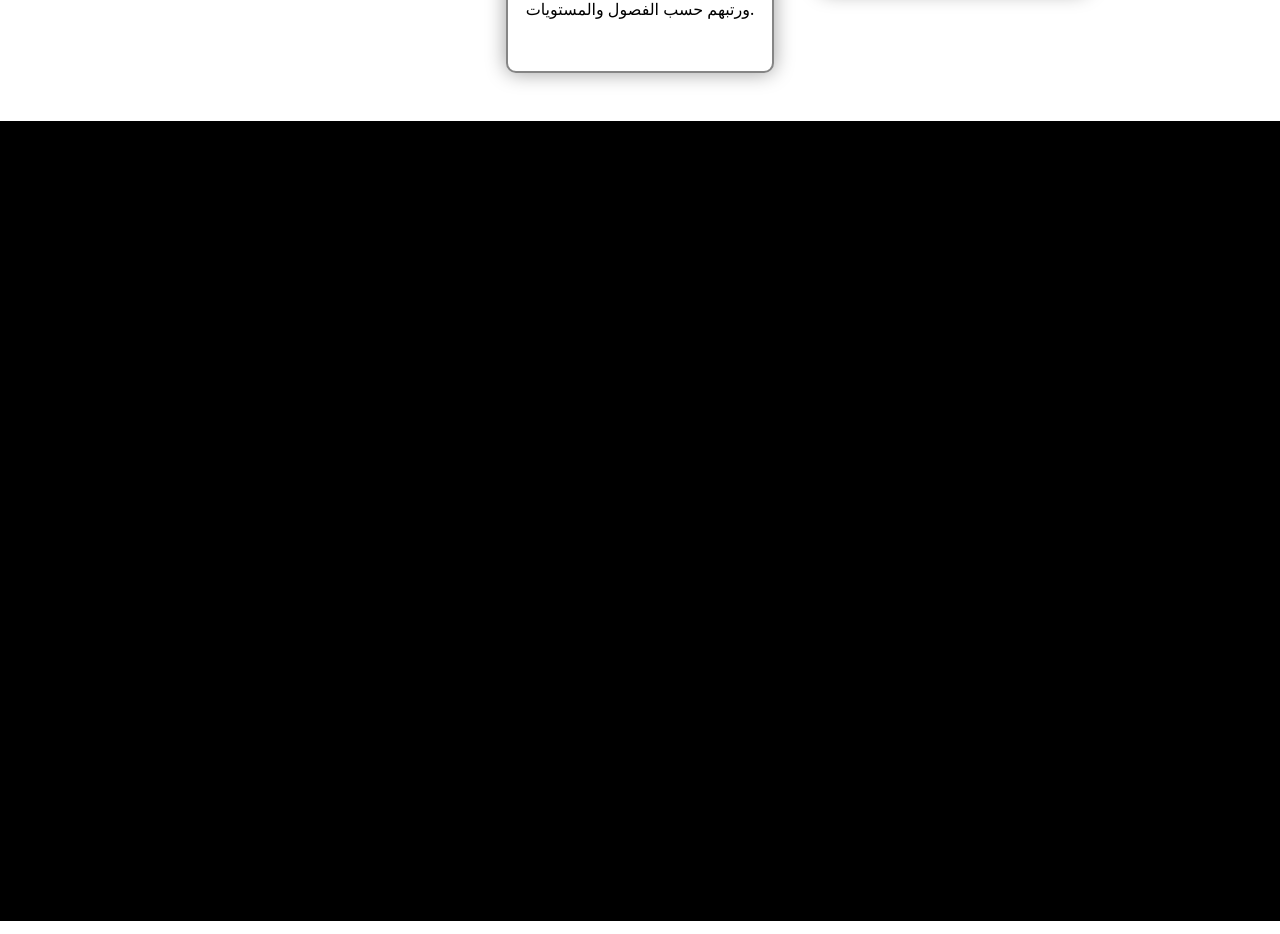
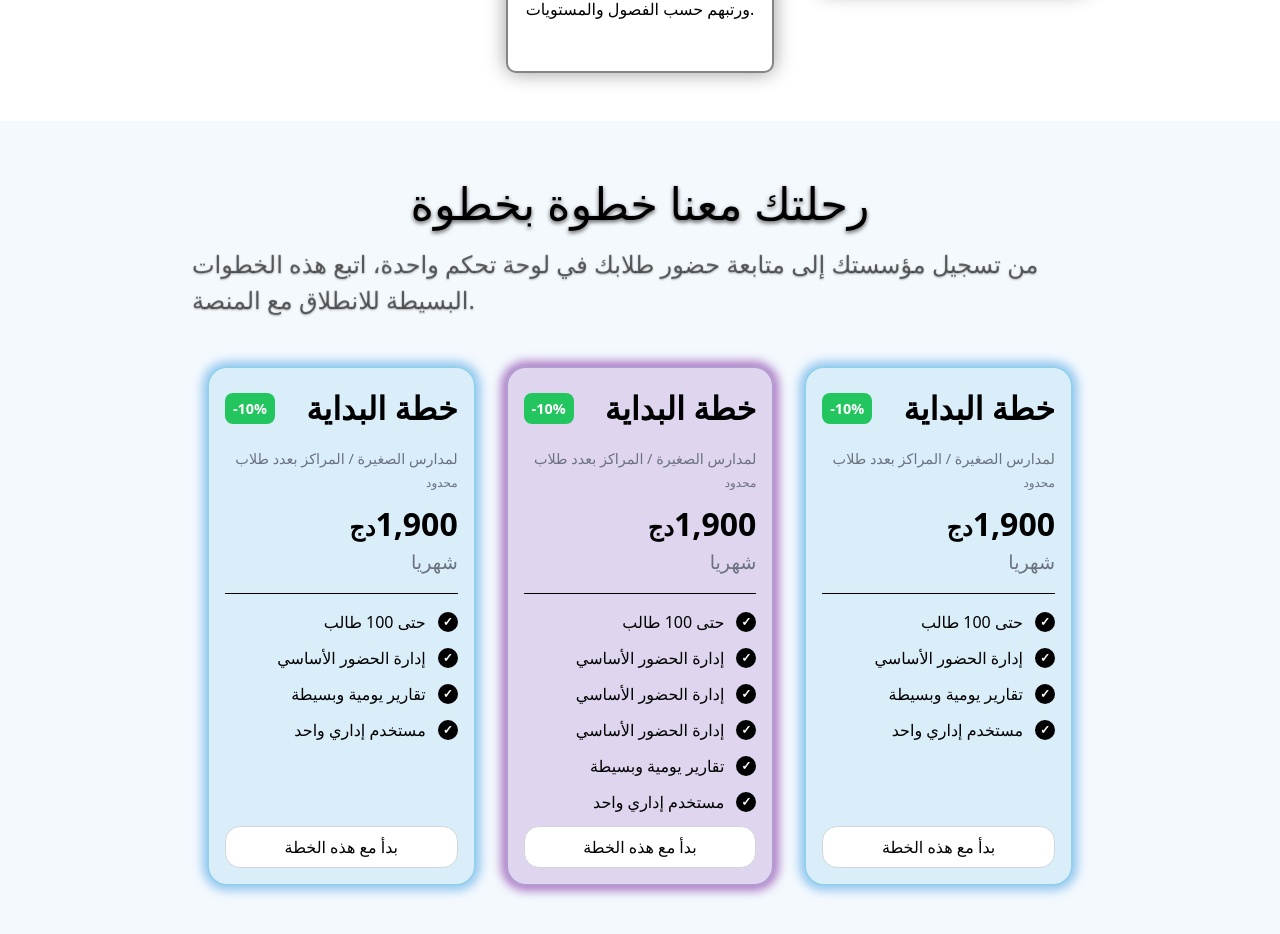
Before and after one commit to Aiimene/Edux, a Next.js app: page / in a window 1280 px wide. Shown: the part 2739-3673 px from the top of the page. Built offline with nearby package versions, Linux system fonts and the light colour scheme.

Commit message:
feat: finalizing the billing section

```diff
--- a/src/components/home/billing/billing.module.css
+++ b/src/components/home/billing/billing.module.css
@@ -1,5 +1,181 @@
 .container {
   width: 100%;
-  height: 100vh;
+  padding: 3rem 0;
+  background-color: rgba(116, 181, 233, 0.08);
+}
+.cardContainer{
+  display: flex;
+  flex-direction: row;
+  justify-content: space-between;
+  align-items: stretch;
+  max-width: 70%;
+  margin: 0 auto;
+}
+
+.header {
+  max-width: 70%;
+  display: flex;
+  flex-direction: column;
+  align-items: center;
+  justify-content: center;
+  gap: 10px;
+  margin: 0 auto;
+  margin-bottom: 3rem;
+}
+
+.card {
+  position: relative;
+  width: 30%;
+  max-width: 400px;
+  margin: 0 auto;
+  background-color: rgba(73, 177, 221, 0.15);
+  border: 2px solid rgba(73, 177, 221, 0.5);
+  border-radius: 20px;
+  padding: 1rem;
+  box-shadow: 0 0  10px 5px rgba(114, 181, 233, 0.7);
+  display: flex;
+  flex-direction: column;
+  gap: 0.75rem;
+  min-height: auto;
+  height: auto;
+}
+.card:nth-child(2){
+  background-color: rgba(106, 7, 145, 0.15);
+  border: 2px solid rgba(58, 0, 129, 0.27);
+  box-shadow: 0 0  10px 5px rgba(106, 7, 145, 0.5);
+
+}
+.cardHeaderContainer{
+  display: flex;
+  justify-content: space-between;
+  align-items: center;
+  flex-direction: row;
+
+}
+.discountTag {
+  background-color: #22c55e;
+  color: white;
+  padding: 0.3rem .5rem;
+  border-radius: 8px;
+  font-weight: bold;
+  font-size: 0.9rem;
+}
+
+.planTitle {
+  font-size: 2rem;
+  font-weight: bold;
+  color: #000;
+  margin: 0;
+}
+
+.audience {
+  text-align: end;
+  margin-bottom: 0.25rem;
+}
+
+.audienceText {
+  font-size: 0.9rem;
+  color: #6b7280;
+  margin: 0.25rem 0;
+}
+
+.audienceSubtext {
+  font-size: 0.75rem;
+  color: #6b7280;
+  margin: 0;
+}
+
+.divider {
+  width: 100%;
+  height: 1px;
   background-color: black;
+  margin: 0.25rem 0;
 }
+
+.pricing {
+  display: flex;
+  flex-direction: column;
+  justify-content: space-between;
+  align-items: end;
+  margin-top: -0.5rem;
+}
+
+.priceContainer {
+  display: flex;
+  flex-direction: row-reverse;
+  align-items: baseline;
+  justify-content: center;
+}
+
+.price {
+  font-size: 2rem;
+  font-weight: bold;
+  color: #000;
+
+}
+
+.currency {
+  font-size: 1.5rem;
+  font-weight: bold;
+  color: #000;
+}
+
+.billingPeriod {
+  font-size: 1.2rem;
+  color: #6b7280;
+}
+
+.features {
+  display: flex;
+  flex-direction: column;
+  align-items: end;
+  gap: 0.75rem;
+}
+
+.feature {
+  display: flex;
+  align-items: center;
+  flex-direction: row-reverse;
+  gap: 0.75rem;
+  color: #000;
+  font-size: 1rem;
+}
+
+.checkmark {
+  width: 20px;
+  height: 20px;
+  border-radius: 50%;
+  background-color: #000;
+  position: relative;
+  flex-shrink: 0;
+}
+
+.checkmark::after {
+  content: '✓';
+  position: absolute;
+  top: 50%;
+  left: 50%;
+  transform: translate(-50%, -50%);
+  color: white;
+  font-size: 0.75rem;
+  font-weight: bold;
+}
+
+.ctaButton {
+  width: 100%;
+  padding: .5rem;
+  background-color: white;
+  border: 1px solid #d1d5db;
+  border-radius: 15px;
+  color: #000;
+  font-size: 1rem;
+  font-weight: 500;
+  cursor: pointer;
+  transition: all 0.3s ease;
+  margin-top: auto;
+}
+
+.ctaButton:hover {
+  background-color: #f9fafb;
+  border-color: #9ca3af;
+}
--- a/src/components/home/billing/billing.tsx
+++ b/src/components/home/billing/billing.tsx
@@ -1,9 +1,161 @@
 import styles from './billing.module.css';
+import styles2 from '../service/service.module.css';
 
 export default function Billing() {
   return (
     <div className={styles.container}>
+      <div className={styles.header}>
+        <h1 className={styles2.title}>رحلتك معنا خطوة بخطوة</h1>
+        <p className={styles2.subtitle}>
+          من تسجيل مؤسستك إلى متابعة حضور طلابك في لوحة تحكم واحدة، اتبع هذه الخطوات البسيطة للانطلاق مع المنصة.
+        </p>
+      </div>
+      <div className={styles.cardContainer}>
+        <div className={styles.card}>
+          <div className={styles.cardHeaderContainer}>
+            <div className={styles.discountTag}>-10%</div>
 
+            <div className={styles.cardHeader}>
+              <h2 className={styles.planTitle}>خطة البداية</h2>
+            </div>
+          </div>
+
+          <div className={styles.audience}>
+            <p className={styles.audienceText}>لمدارس الصغيرة / المراكز بعدد طلاب</p>
+            <p className={styles.audienceSubtext}>محدود</p>
+          </div>
+
+
+          <div className={styles.pricing}>
+            <div className={styles.priceContainer}>
+              <span className={styles.price}>1,900</span>
+              <span className={styles.currency}>دج</span>
+            </div>
+            <p className={styles.billingPeriod}>شهريا</p>
+          </div>
+
+          <div className={styles.divider}></div>
+
+          <div className={styles.features}>
+            <div className={styles.feature}>
+              <div className={styles.checkmark}></div>
+              <span>حتى 100 طالب</span>
+            </div>
+            <div className={styles.feature}>
+              <div className={styles.checkmark}></div>
+              <span>إدارة الحضور الأساسي</span>
+            </div>
+            <div className={styles.feature}>
+              <div className={styles.checkmark}></div>
+              <span>تقارير يومية وبسيطة</span>
+            </div>
+            <div className={styles.feature}>
+              <div className={styles.checkmark}></div>
+              <span>مستخدم إداري واحد</span>
+            </div>
+          </div>
+
+          <button className={styles.ctaButton}>بدأ مع هذه الخطة</button>
+        </div>
+        <div className={styles.card}>
+          <div className={styles.cardHeaderContainer}>
+            <div className={styles.discountTag}>-10%</div>
+
+            <div className={styles.cardHeader}>
+              <h2 className={styles.planTitle}>خطة البداية</h2>
+            </div>
+          </div>
+
+          <div className={styles.audience}>
+            <p className={styles.audienceText}>لمدارس الصغيرة / المراكز بعدد طلاب</p>
+            <p className={styles.audienceSubtext}>محدود</p>
+          </div>
+
+
+          <div className={styles.pricing}>
+            <div className={styles.priceContainer}>
+              <span className={styles.price}>1,900</span>
+              <span className={styles.currency}>دج</span>
+            </div>
+            <p className={styles.billingPeriod}>شهريا</p>
+          </div>
+
+          <div className={styles.divider}></div>
+
+          <div className={styles.features}>
+            <div className={styles.feature}>
+              <div className={styles.checkmark}></div>
+              <span>حتى 100 طالب</span>
+            </div>
+            <div className={styles.feature}>
+              <div className={styles.checkmark}></div>
+              <span>إدارة الحضور الأساسي</span>
+            </div><div className={styles.feature}>
+              <div className={styles.checkmark}></div>
+              <span>إدارة الحضور الأساسي</span>
+            </div><div className={styles.feature}>
+              <div className={styles.checkmark}></div>
+              <span>إدارة الحضور الأساسي</span>
+            </div>
+            <div className={styles.feature}>
+              <div className={styles.checkmark}></div>
+              <span>تقارير يومية وبسيطة</span>
+            </div>
+            <div className={styles.feature}>
+              <div className={styles.checkmark}></div>
+              <span>مستخدم إداري واحد</span>
+            </div>
+          </div>
+
+          <button className={styles.ctaButton}>بدأ مع هذه الخطة</button>
+        </div>
+        <div className={styles.card}>
+          <div className={styles.cardHeaderContainer}>
+            <div className={styles.discountTag}>-10%</div>
+
+            <div className={styles.cardHeader}>
+              <h2 className={styles.planTitle}>خطة البداية</h2>
+            </div>
+          </div>
+
+          <div className={styles.audience}>
+            <p className={styles.audienceText}>لمدارس الصغيرة / المراكز بعدد طلاب</p>
+            <p className={styles.audienceSubtext}>محدود</p>
+          </div>
+
+
+          <div className={styles.pricing}>
+            <div className={styles.priceContainer}>
+              <span className={styles.price}>1,900</span>
+              <span className={styles.currency}>دج</span>
+            </div>
+            <p className={styles.billingPeriod}>شهريا</p>
+          </div>
+
+          <div className={styles.divider}></div>
+
+          <div className={styles.features}>
+            <div className={styles.feature}>
+              <div className={styles.checkmark}></div>
+              <span>حتى 100 طالب</span>
+            </div>
+            <div className={styles.feature}>
+              <div className={styles.checkmark}></div>
+              <span>إدارة الحضور الأساسي</span>
+            </div>
+            <div className={styles.feature}>
+              <div className={styles.checkmark}></div>
+              <span>تقارير يومية وبسيطة</span>
+            </div>
+            <div className={styles.feature}>
+              <div className={styles.checkmark}></div>
+              <span>مستخدم إداري واحد</span>
+            </div>
+          </div>
+
+          <button className={styles.ctaButton}>بدأ مع هذه الخطة</button>
+        </div>
+      </div>
     </div>
   );
 }
```
